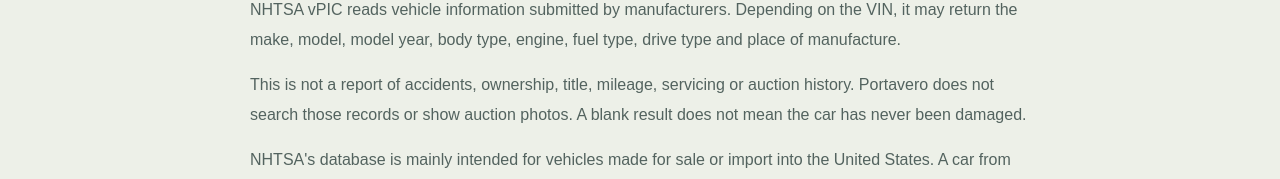
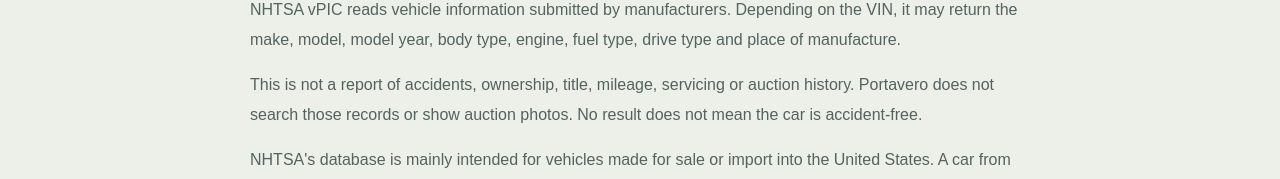
Before and after one commit to GIORGIO2032Q4E/portavero, a Next.js app: page /vin-check in a window 1280 px wide. Shown: the part 1316-1495 px from the top of the page. Built offline with nearby package versions, Linux system fonts and the light colour scheme; no server answers.

Commit message:
Polish page.tsx wording

```diff
--- a/src/app/vin-check/page.tsx
+++ b/src/app/vin-check/page.tsx
@@ -265,7 +265,7 @@ export default function VinCheckPage() {
         <div className="container content-narrow prose">
           <h2>What you can get from a VIN</h2>
           <p>NHTSA vPIC reads vehicle information submitted by manufacturers. Depending on the VIN, it may return the make, model, model year, body type, engine, fuel type, drive type and place of manufacture.</p>
-          <p>This is not a report of accidents, ownership, title, mileage, servicing or auction history. Portavero does not search those records or show auction photos. A blank result does not mean the car has never been damaged.</p>
+          <p>This is not a report of accidents, ownership, title, mileage, servicing or auction history. Portavero does not search those records or show auction photos. No result does not mean the car is accident-free.</p>
           <p>NHTSA's database is mainly intended for vehicles made for sale or import into the United States. A car from another market may return only a few details, or none at all. Check the VIN on the car and its documents, and confirm the specifications with the seller or manufacturer.</p>
           <p>Source: <a href="https://vpic.nhtsa.dot.gov/api/" target="_blank" rel="noreferrer">NHTSA vPIC API documentation</a> and the <a href="https://vpic.nhtsa.dot.gov/" target="_blank" rel="noreferrer">vPIC website</a>.</p>
         </div>
```
